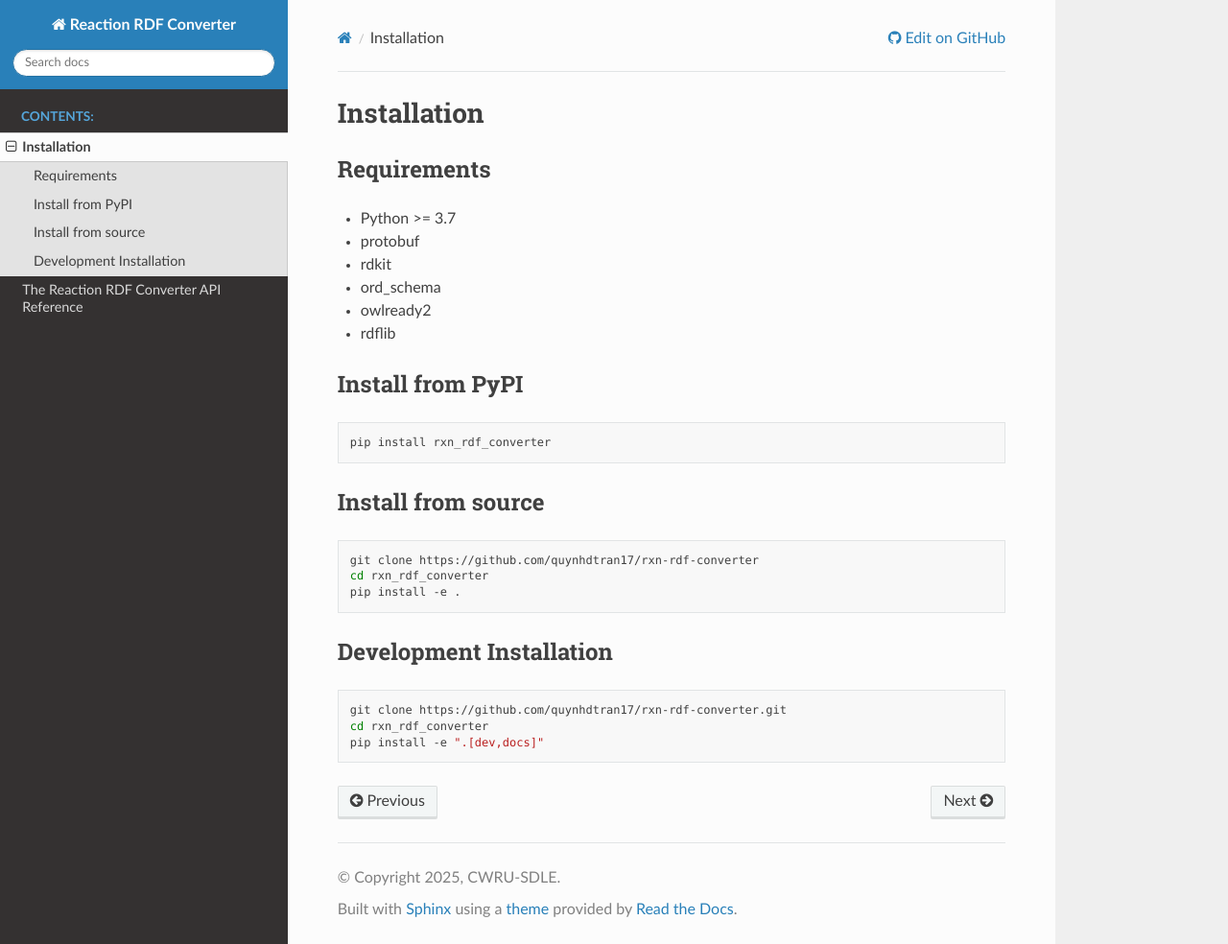
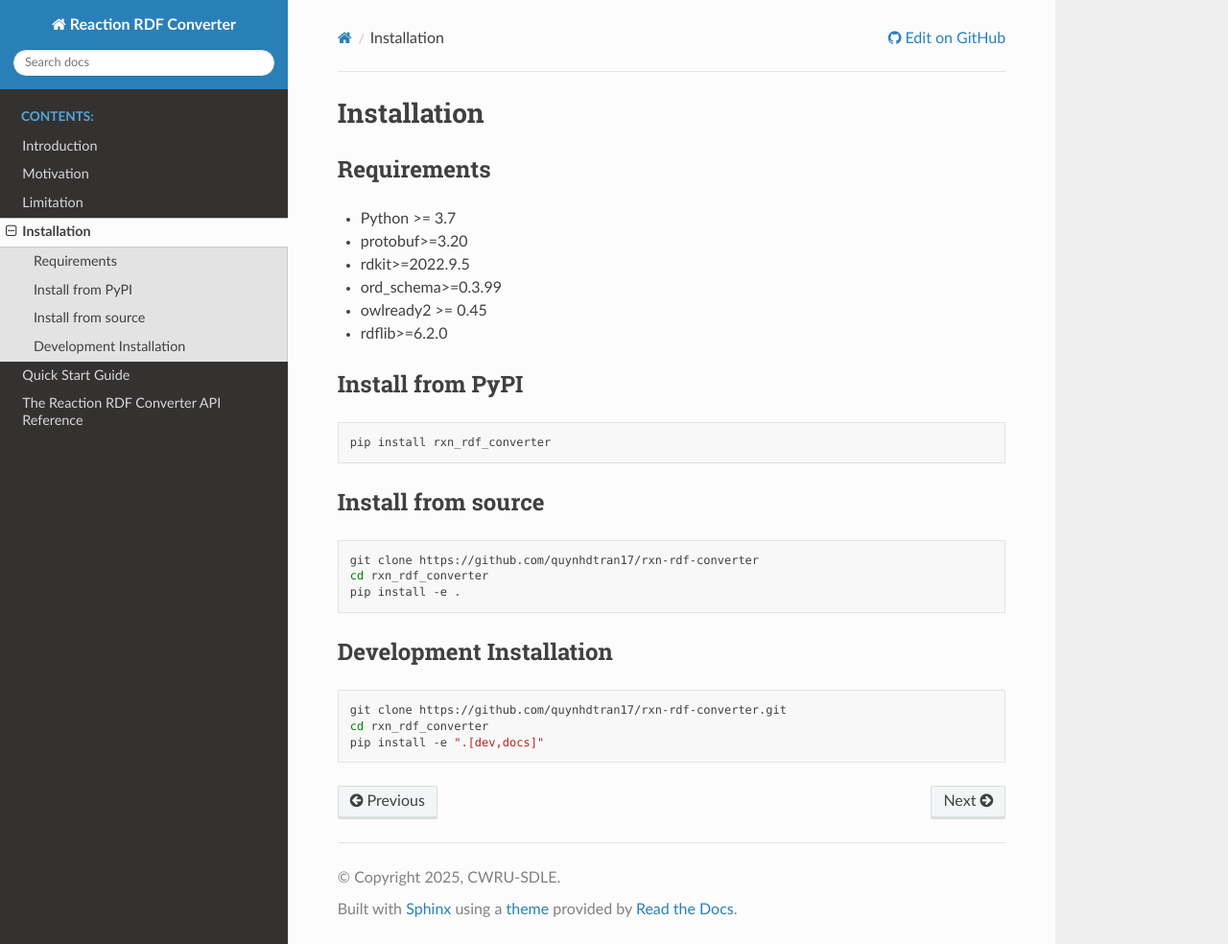
Before and after one commit to quynhdtran17/rxn-rdf-converter, a Sphinx documentation site: the page built from docs/source/installation.rst, in a window 1280 px wide and 984 px high. Shown: the whole window at 96% size. Built offline with Sphinx 7.4.7 and the Read the Docs theme 3.1.0, drawn with Linux system fonts in a browser that asks for light colours; pages that are not in the unit, such as notebooks, are missing from menus.

Commit message:
read the docs

```diff
--- a/docs/source/index.rst
+++ b/docs/source/index.rst
@@ -10,10 +10,9 @@
    :maxdepth: 2
    :caption: Contents:
 
-   introduction
+   intro
    installation
-   quick start
-   modules
+   quickstart
    api
 
 
--- a/docs/source/installation.rst
+++ b/docs/source/installation.rst
@@ -5,11 +5,11 @@
 ------------
 
 * Python >= 3.7
-* protobuf
-* rdkit
-* ord_schema
-* owlready2
-* rdflib
+* protobuf>=3.20
+* rdkit>=2022.9.5
+* ord_schema>=0.3.99
+* owlready2 >= 0.45
+* rdflib>=6.2.0
 
 Install from PyPI
 -----------------
--- a/pyproject.toml
+++ b/pyproject.toml
@@ -44,6 +44,7 @@
 Repository = "https://github.com/quynhdtran17/rxn-rdf-converter"
 "Bug Tracker" = "https://github.com/quynhdtran17/rxn-rdf-converter/issues"
 Changelog = "https://github.com/quynhdtran17/rxn-rdf-converter/blob/main/CHANGELOG.md"
+Documentation = "https://rxn-rdf-converter.readthedocs.io/en/latest/"
 
 [project.optional-dependencies]
 docs = [
```
